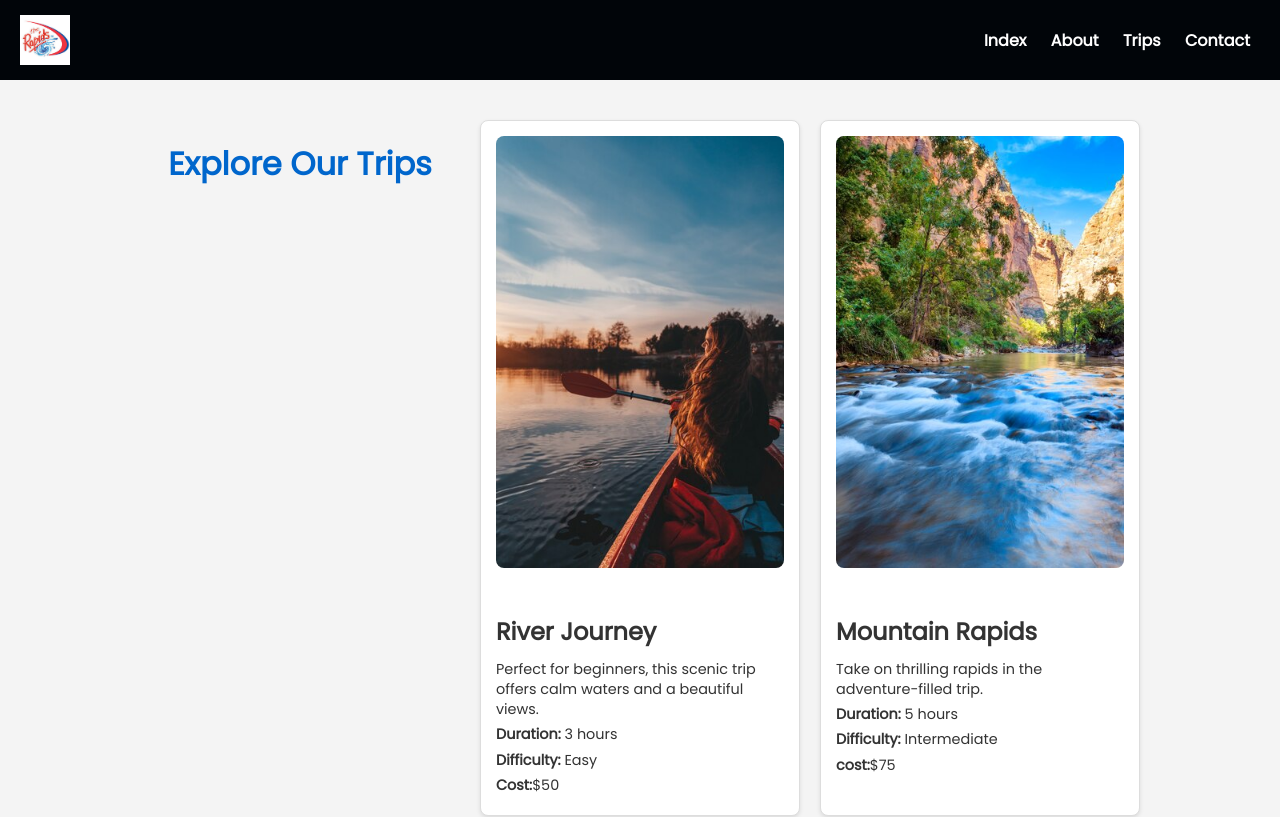
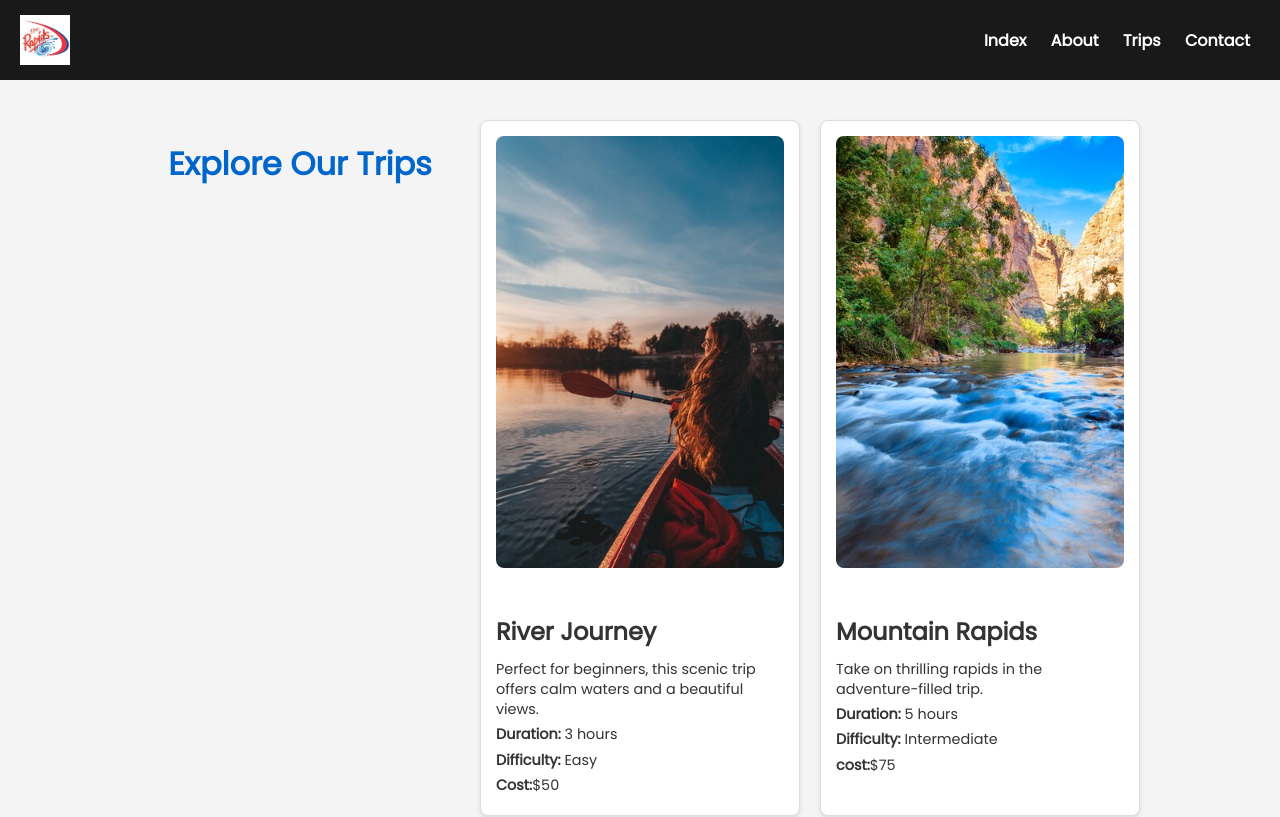
Before and after one commit to Spencerashiboye/wdd130, a plain HTML site: page wwr/trips.html in a window 1280 px wide. Shown: the top 817 px of the page. Drawn offline with Linux system fonts and the light colour scheme.

Commit message:
new style

```diff
--- a/wwr/styles/rafting_trips.css
+++ b/wwr/styles/rafting_trips.css
@@ -12,7 +12,7 @@ header {
     align-items: center;
     justify-content: space-between;
     padding: 15px 20px;
-    background-color: #010509;
+    background-color: #19191a;
     color: white;
 }
 
```
